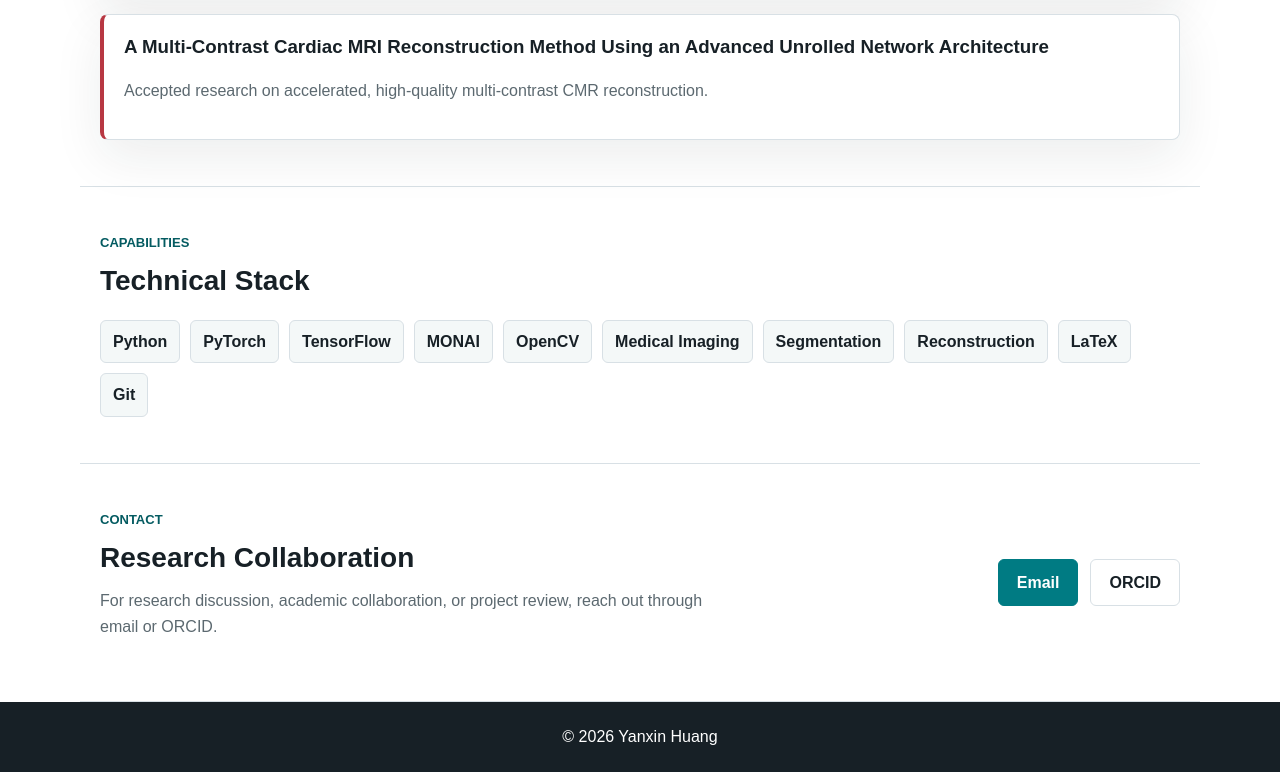
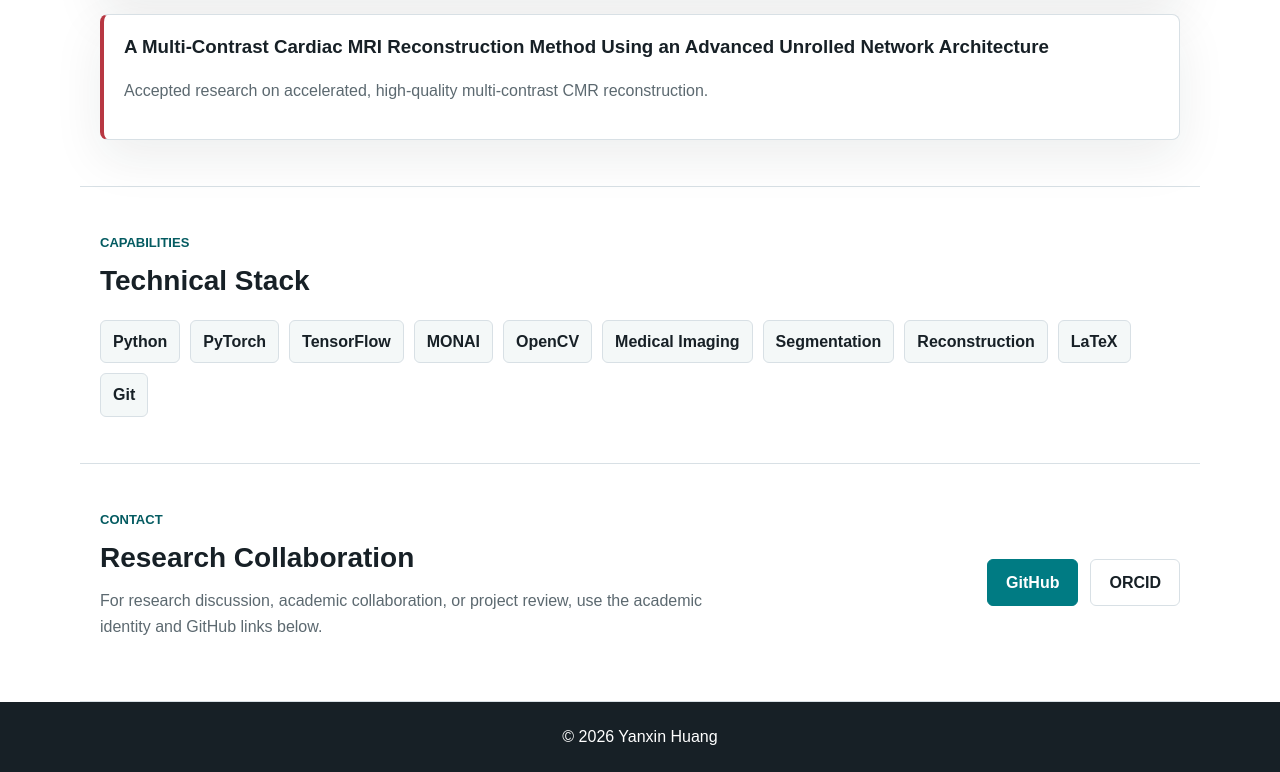
Before and after one commit to Huangyanxin-China/User-Page, a plain HTML site: page index.html in a window 1280 px wide. Shown: the part 2593-3365 px from the top of the page. Drawn offline with Linux system fonts and the light colour scheme.

Commit message:
Replace placeholder contact with verified links

```diff
--- a/index.html
+++ b/index.html
@@ -148,10 +148,10 @@
             <div>
                 <p class="eyebrow">Contact</p>
                 <h2>Research Collaboration</h2>
-                <p>For research discussion, academic collaboration, or project review, reach out through email or ORCID.</p>
+                <p>For research discussion, academic collaboration, or project review, use the academic identity and GitHub links below.</p>
             </div>
             <div class="contact-actions">
-                <a href="mailto:hyx@123.com" class="button primary">Email</a>
+                <a href="https://github.com/Huangyanxin-China" class="button primary">GitHub</a>
                 <a href="https://orcid.org/0009-0003-2264-7753" class="button">ORCID</a>
             </div>
         </section>
```
